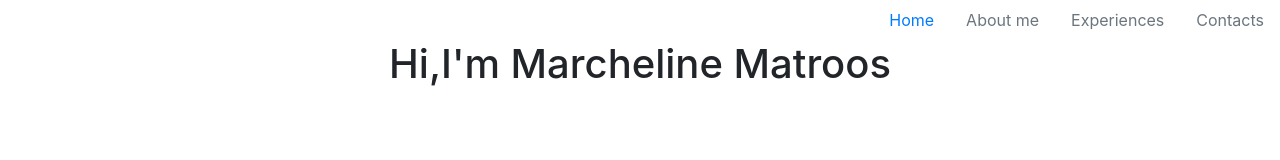
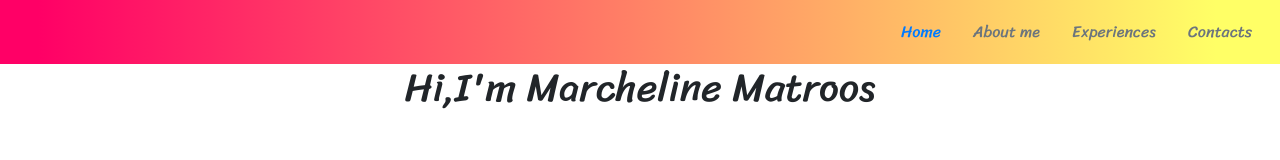
Before and after one commit to Marcheline/Official-portfolio, a plain HTML site: page index.html in a window 1280 px wide. Drawn offline with nearby package versions, Linux system fonts and the light colour scheme; files that its build step writes are made by us from their sources.

Commit message:
link change
enabling css link

```diff
--- a/index.html
+++ b/index.html
@@ -8,7 +8,7 @@
     <!-- Bootstrap CSS -->
     <link rel="stylesheet" href="https://maxcdn.bootstrapcdn.com/bootstrap/4.0.0/css/bootstrap.min.css" integrity="sha384-Gn5384xqQ1aoWXA+058RXPxPg6fy4IWvTNh0E263XmFcJlSAwiGgFAW/dAiS6JXm" crossorigin="anonymous">
 	<title>Portfolio</title>
-	<link rel="stylesheet"  href="Marcheline/project.css">
+	<link rel="stylesheet"  href="Marcheline/style.css">
     <!--Font-->
 		<link rel="stylesheet" href="https://fonts.googleapis.com/css2?family=Sriracha&display=swap">
 
```
